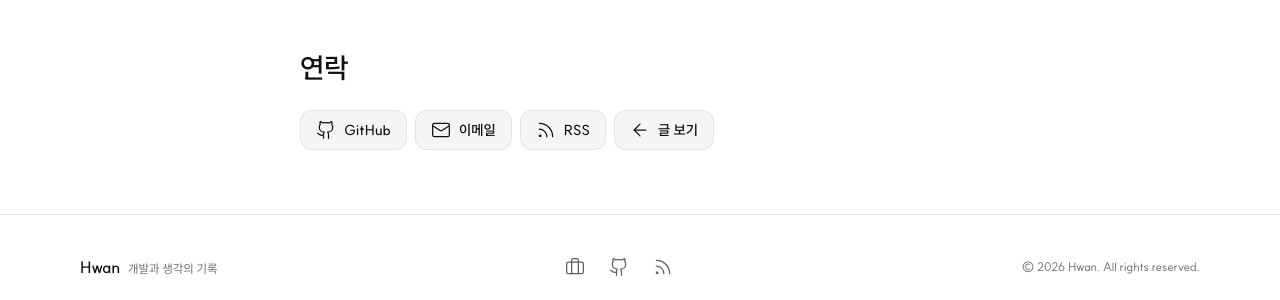
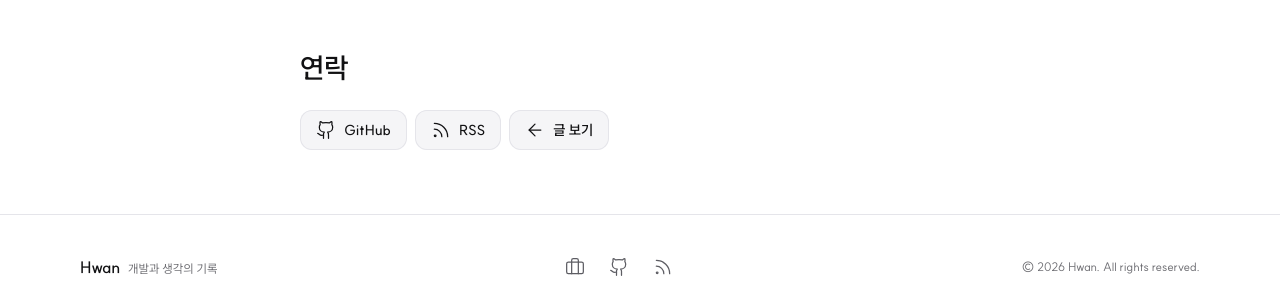
Before and after one commit to Hwan3434/Hwan3434.github.io, a Jekyll site: the page built from about.md, in a window 1280 px wide and 900 px high, scrolled down 2206 px. Shown: the part 581-881 px from the top of the window. Built offline with Jekyll 4.4.1, drawn with Linux system fonts in a browser that asks for light colours.

Commit message:
chore: 파비콘을 브랜드 틸로 바꾸고 소개 페이지의 가짜 이메일 버튼을 뺀다

```diff
--- a/_data/en.yml
+++ b/_data/en.yml
@@ -36,6 +36,5 @@ search:
   empty: "No results."
 about:
   contact: "Contact"
-  email: "Email"
   rss: "RSS"
   posts: "Read posts"
--- a/_data/ko.yml
+++ b/_data/ko.yml
@@ -36,6 +36,5 @@ search:
   empty: "검색 결과가 없어요."
 about:
   contact: "연락"
-  email: "이메일"
   rss: "RSS"
   posts: "글 보기"
--- a/_layouts/page.html
+++ b/_layouts/page.html
@@ -24,10 +24,6 @@ layout: default
           {% include icon.html name="github" %}
           GitHub
         </a>
-        <a class="btn" href="mailto:{{ site.email | default: 'hwan3434@example.com' }}">
-          {% include icon.html name="mail" %}
-          {{ t_about.email }}
-        </a>
         <a class="btn" href="{{ '/feed.xml' | relative_url }}">
           {% include icon.html name="rss" %}
           {{ t_about.rss }}
```
Also changed, not shown: assets/img/favicon.svg.
